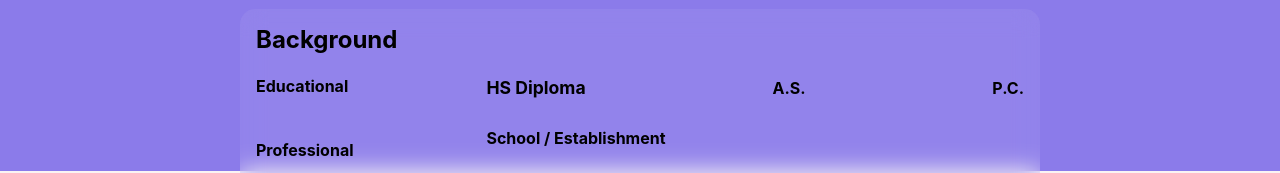
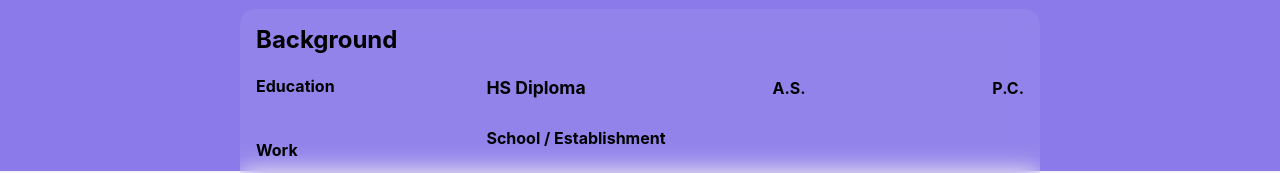
Before and after one commit to Gustavo0623/Gustavo-M-Portfolio, a React (Create React App) app in the folder frontend/: page /about in a window 1280 px wide. Shown: the part 627-800 px from the top of the page. Built offline with nearby package versions, Linux system fonts and the light colour scheme.

Commit message:
created Work and Education components for clickable tabs in about page

```diff
--- a/frontend/src/App.css
+++ b/frontend/src/App.css
@@ -8,6 +8,10 @@ main {
   animation: moveBg 40s linear infinite;
   background-color: #F9f4F4;
   min-height: 100vh;
+}
+
+* {
+  scroll-behavior: smooth;
 }
 
 
--- /dev/null
+++ b/frontend/src/components/Education.js
@@ -0,0 +1,28 @@
+import React, { useState } from "react";
+import Certificate from "../components/Certificate";
+import College from "../components/College";
+import HighSchool from "../components/HighSchool";
+
+function Education () {
+
+    const [edu, setEdu] = useState(0)
+
+    return (
+        <div id='bg-display'>
+            <div className='stack-group fade-in'>
+                <div className='milestone'>
+                    <strong className={edu === 0 ? 'msg tab select' : 'msg tab'} onClick={() => {setEdu(0)}}>{edu !== 0 ? 'H.S.' : 'HS Diploma'}</strong>
+                </div>
+                <div className='milestone'>
+                    <strong className={edu === 1 ? 'msg tab select' : 'msg tab'} onClick={() => {setEdu(1)}}>{edu !== 1 ? 'A.S.' : "Associate's Degree"}</strong>
+                </div>
+                <div className='milestone'>
+                    <strong className={edu === 2 ? 'msg tab select' : 'msg tab'} onClick={() => {setEdu(2)}}>{edu !== 2 ? 'P.C.' : 'Professional Certificate'}</strong>
+                </div>
+            </div>
+            { edu === 0 ? <HighSchool/> : edu === 1 ? <College/> : edu === 2 ? <Certificate/> : null}
+        </div>
+    )
+}
+
+export default Education
--- /dev/null
+++ b/frontend/src/components/Work.js
@@ -0,0 +1,21 @@
+import React, { useState } from "react";
+
+function Work () {
+
+    const [work, setWork] = useState(0)
+
+    return (
+        <div id='bg-display'>
+            <div className='stack-group fade-in'>
+                <div className='milestone'>
+                    <strong className={work === 0 ? 'msg tab select' : 'msg tab'} onClick={() => {setWork(0)}}>Self Employed</strong>
+                </div>
+                <div className='milestone'>
+                    <strong className={work === 1 ? 'msg tab select' : 'msg tab'} onClick={() => {setWork(1)}}>Independent Contractor</strong>
+                </div>
+            </div>
+        </div>
+    )
+}
+
+export default Work
--- a/frontend/src/places/About.js
+++ b/frontend/src/places/About.js
@@ -1,11 +1,10 @@
-import { useState } from "react";
-import Certificate from "../components/Certificate";
-import College from "../components/College";
-import HighSchool from "../components/HighSchool";
+import React, { useState } from "react";
+import Education from "../components/Education";
+import Work from "../components/Work";
 
 const About = () => {
 
-    const [edu, setEdu] = useState(0)
+    const [edu, setEdu] = useState(true)
 
     return (
         <main>
@@ -27,25 +26,11 @@ const About = () => {
                     <h2 className='fade-in title'>Background</h2>
                     <div id='bg-split'>
                         <div id='bg-content'>
-                            <h3 className='tab fade-in title'>Educational</h3>
-                            <h3 className='tab fade-in title'>Professional</h3>
+                            <h3 className='tab fade-in' onClick={()=>{setEdu(true)}}>Education</h3>
+                            <h3 className='tab fade-in' onClick={()=>{setEdu(false)}}>Work</h3>
                         </div>
                         {/* content component to be displayed here conditionally depending on click */}
-                        <div id='bg-display'>
-                            <div className='stack-group fade-in'>
-                                <div className='milestone'>
-                                    <strong className={edu === 0 ? 'msg title tab select' : 'msg title tab'} onClick={() => {setEdu(0)}}>{edu !== 0 ? 'H.S.' : 'HS Diploma'}</strong>
-                                </div>
-                                <div className='milestone'>
-                                    <strong className={edu === 1 ? 'msg title tab select' : 'msg title tab'} onClick={() => {setEdu(1)}}>{edu !== 1 ? 'A.S.' : "Associate's Degree"}</strong>
-                                </div>
-                                <div className='milestone'>
-                                    <strong className={edu === 2 ? 'msg title tab select' : 'msg title tab'} onClick={() => {setEdu(2)}}>{edu !== 2 ? 'P.C.' : 'Professional Certificate'}</strong>
-                                </div>
-                            </div>
-                            {/* to become component */}
-                            { edu === 0 ? <HighSchool/> : edu === 1 ? <College/> : edu === 2 ? <Certificate/> : null}
-                        </div>
+                        {edu ? <Education/> : <Work/> }
                     </div>
                 </div>
             </div>
```
